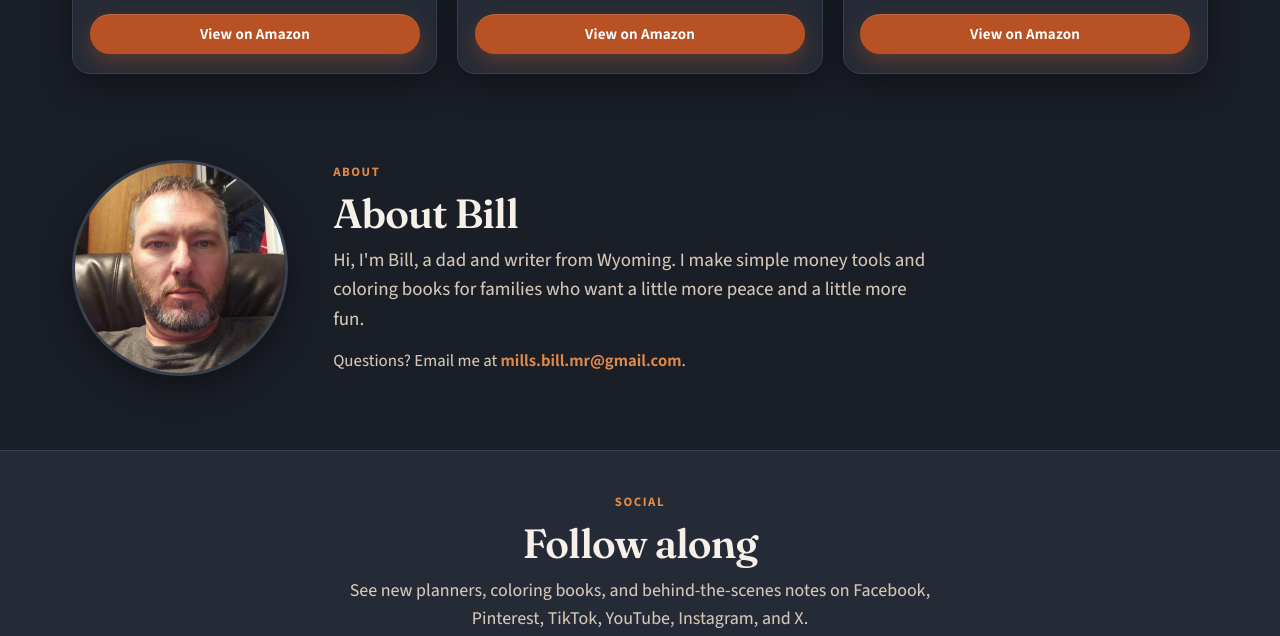
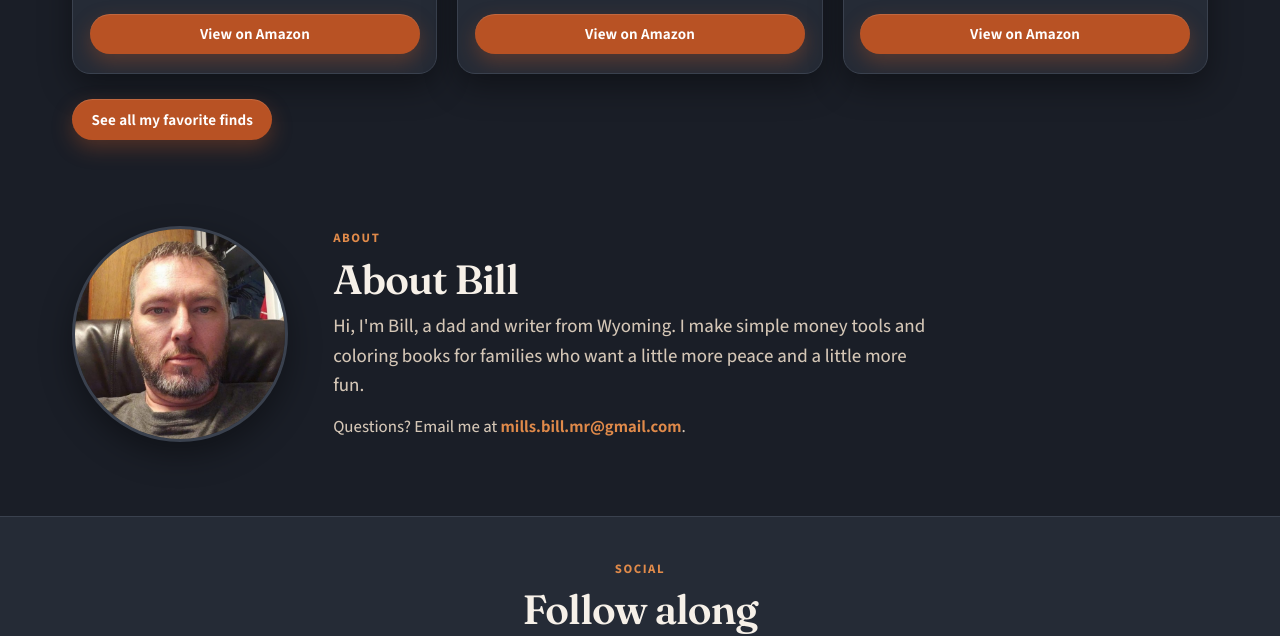
Before and after one commit to mrbillmills/bmillsproductions, a plain HTML site: page index.html in a window 1280 px wide. Shown: the part 5835-6471 px from the top of the page. Drawn offline with Linux system fonts and the light colour scheme.

Commit message:
Add a homepage link to the full Favorite Finds page.
The Amazon section now has a button to /links/, and the header and footer Favorite Finds links go there too, so visitors can see the full list rather than only the six homepage picks.

```diff
--- a/index.html
+++ b/index.html
@@ -21,7 +21,7 @@
       <nav class="header-nav" aria-label="Primary">
         <a href="#books">Books</a>
         <a href="#business-finance">Business &amp; Finance</a>
-        <a href="#favorite-finds">Favorite Finds</a>
+        <a href="/links/">Favorite Finds</a>
         <a href="#about">About</a>
         <!-- PHYSICAL_PRODUCTS_CHIP
              Uncomment this chip when there are physical products to show:
@@ -371,6 +371,7 @@
             </div>
           </article>
         </div>
+        <a class="btn btn-primary" href="/links/" style="margin-top:1.6rem;">See all my favorite finds</a>
       </div>
     </section>
 
@@ -424,7 +425,7 @@
       </div>
       <div class="footer-links">
         <a href="https://www.etsy.com/shop/BMillsProductions" target="_blank" rel="noopener noreferrer">BMillsProductions on Etsy</a>
-        <a href="#favorite-finds">Favorite Finds</a>
+        <a href="/links/">Favorite Finds</a>
         <a href="#about">About</a>
         <a href="#follow">Follow along</a>
         <a href="#books">Books</a>
```
